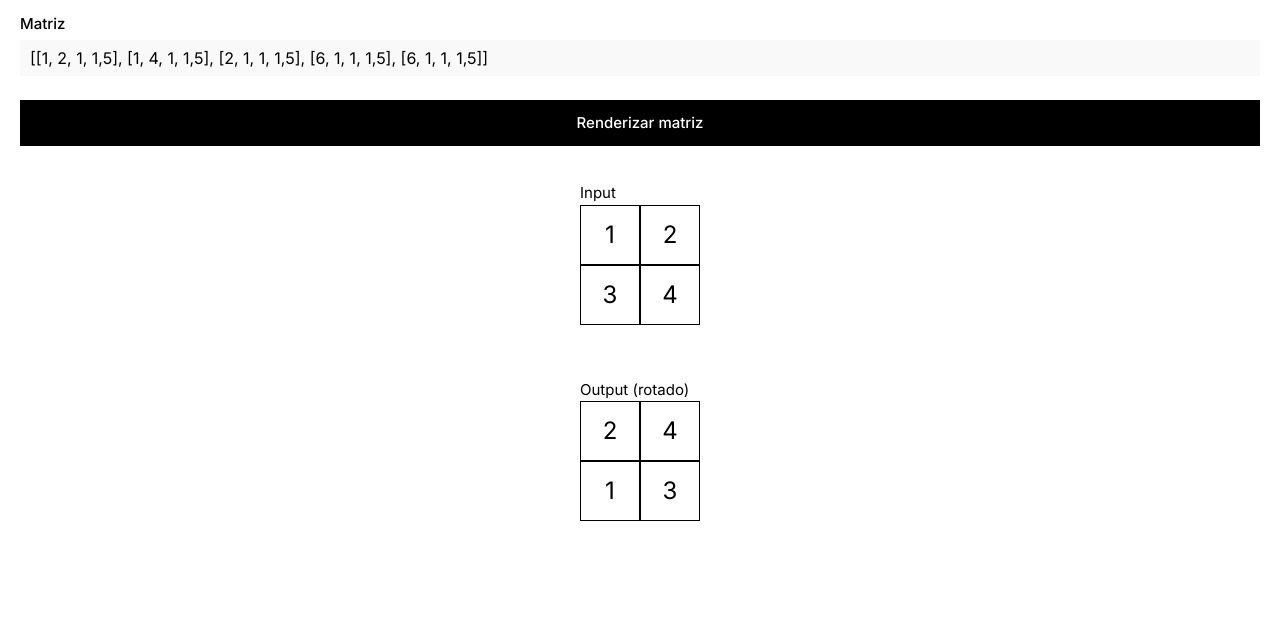
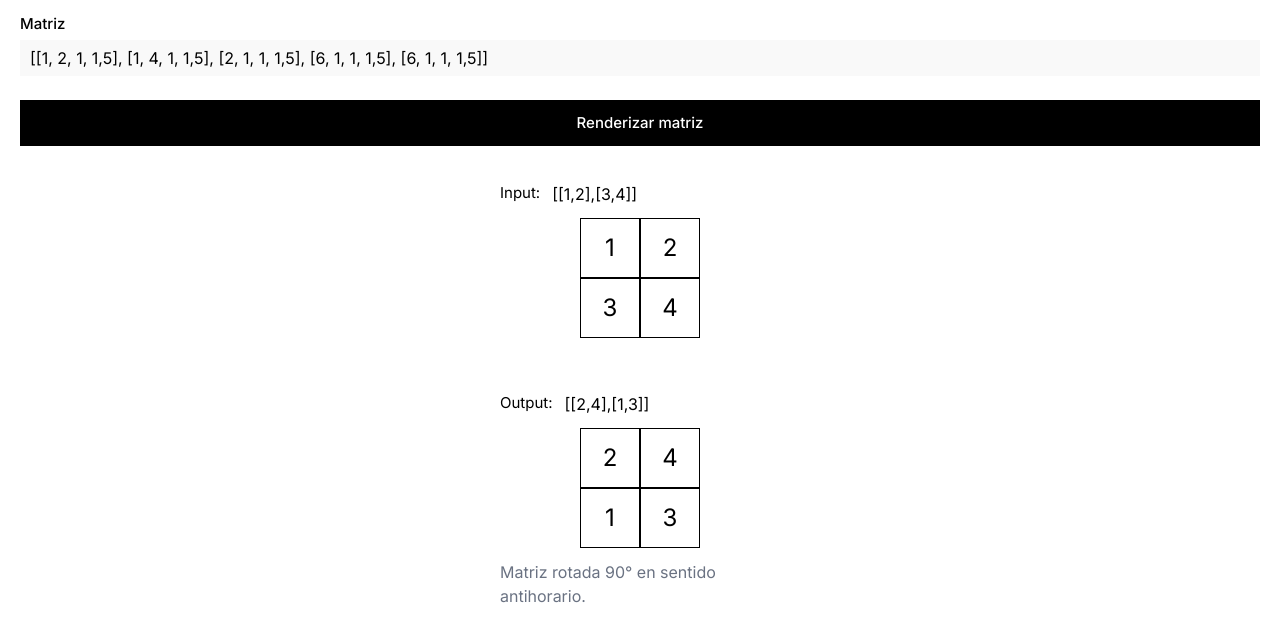
Before and after one commit to br1gonzales/reto-tecnico, a Next.js app: page / in a window 1280 px wide. Shown: the top 642 px of the page. Built offline with nearby package versions, Linux system fonts and the light colour scheme.

Commit message:
use JSON stringify to print input and output arrays

```diff
--- a/app/components/matriz.tsx
+++ b/app/components/matriz.tsx
@@ -4,9 +4,10 @@ import Heading from "./heading"
 export default function Matriz({ data, title, reverse, className }: MatrizProps) {
     const matriz = reverse ? reverseMatriz(data) : data
     return (
-        <article className={`${className} mx-auto`}>
-            <div>
+        <article className={`${className} flex flex-col space-y-[12px] mx-auto min-w-[280px]`}>
+            <div className="flex space-x-[12px] max-w-[280px]">
                 <Heading text={title} />
+                <p>{JSON.stringify(matriz)}</p>
             </div>
             <div className={`mx-auto`}>
                 {matriz.map((row, rowIndex) => {
@@ -21,6 +22,7 @@ export default function Matriz({ data, title, reverse, className }: MatrizProps)
                     )
                 })}
             </div>
+            {reverse ? <legend className="max-w-[280px] text-gray-500">Matriz rotada 90° en sentido antihorario.</legend> : null}
         </article>
     )
 }
--- a/app/page.tsx
+++ b/app/page.tsx
@@ -11,8 +11,8 @@ export default function HomePage() {
     <main className="p-[13px_20px]">
       <RotateMatrizForm setMatriz={setMatriz} />
       <section className="flex flex-col space-x-[40px] mt-[20px]">
-        <Matriz title="Input" data={matriz} className="mt-[16px]" />
-        <Matriz reverse={true} title="Output (rotado)" data={matriz} className="mt-[54px]" />
+        <Matriz title="Input:" data={matriz} className="mt-[16px]" />
+        <Matriz reverse={true} title="Output:" data={matriz} className="mt-[54px]" />
       </section>
     </main>
   )
```
